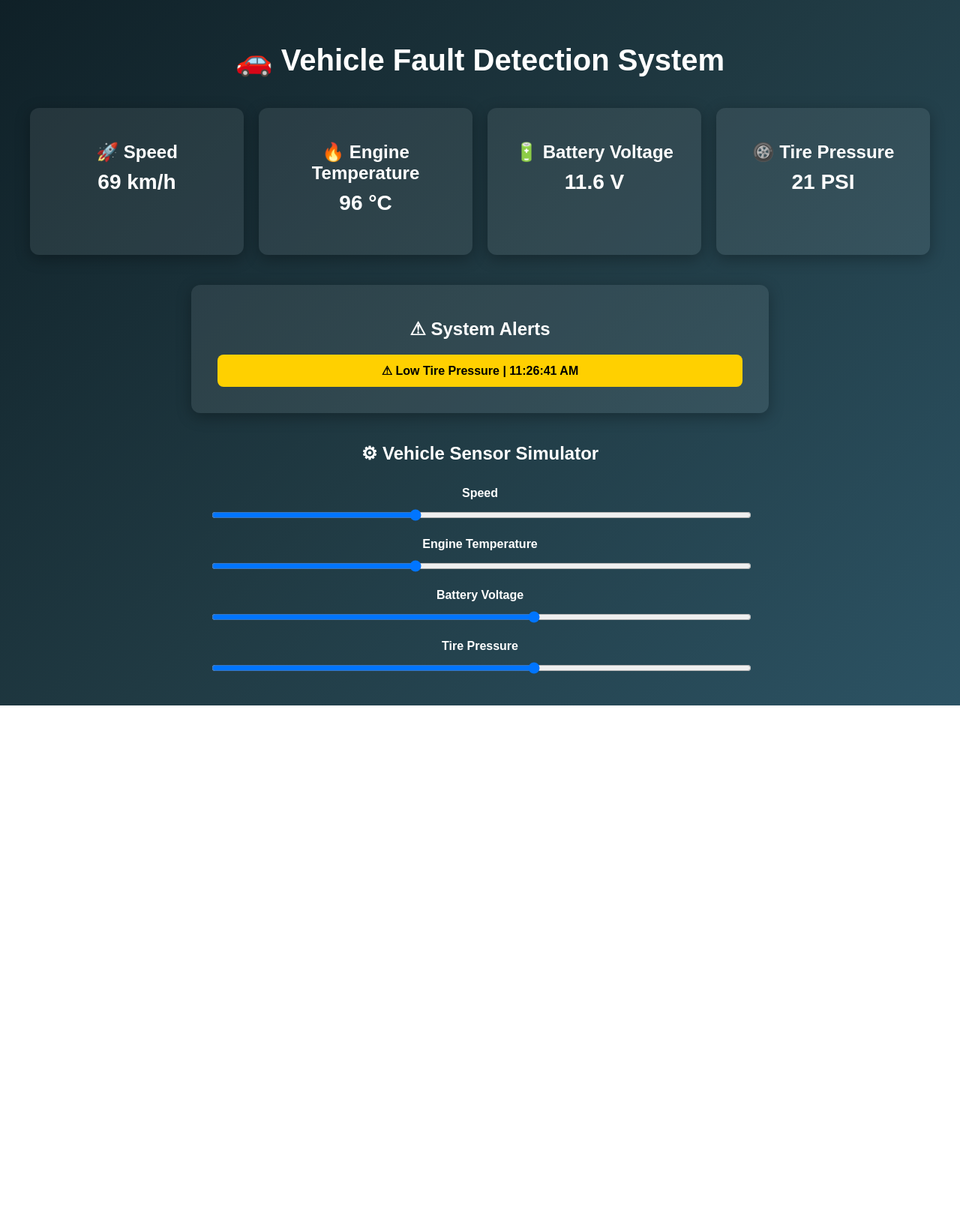
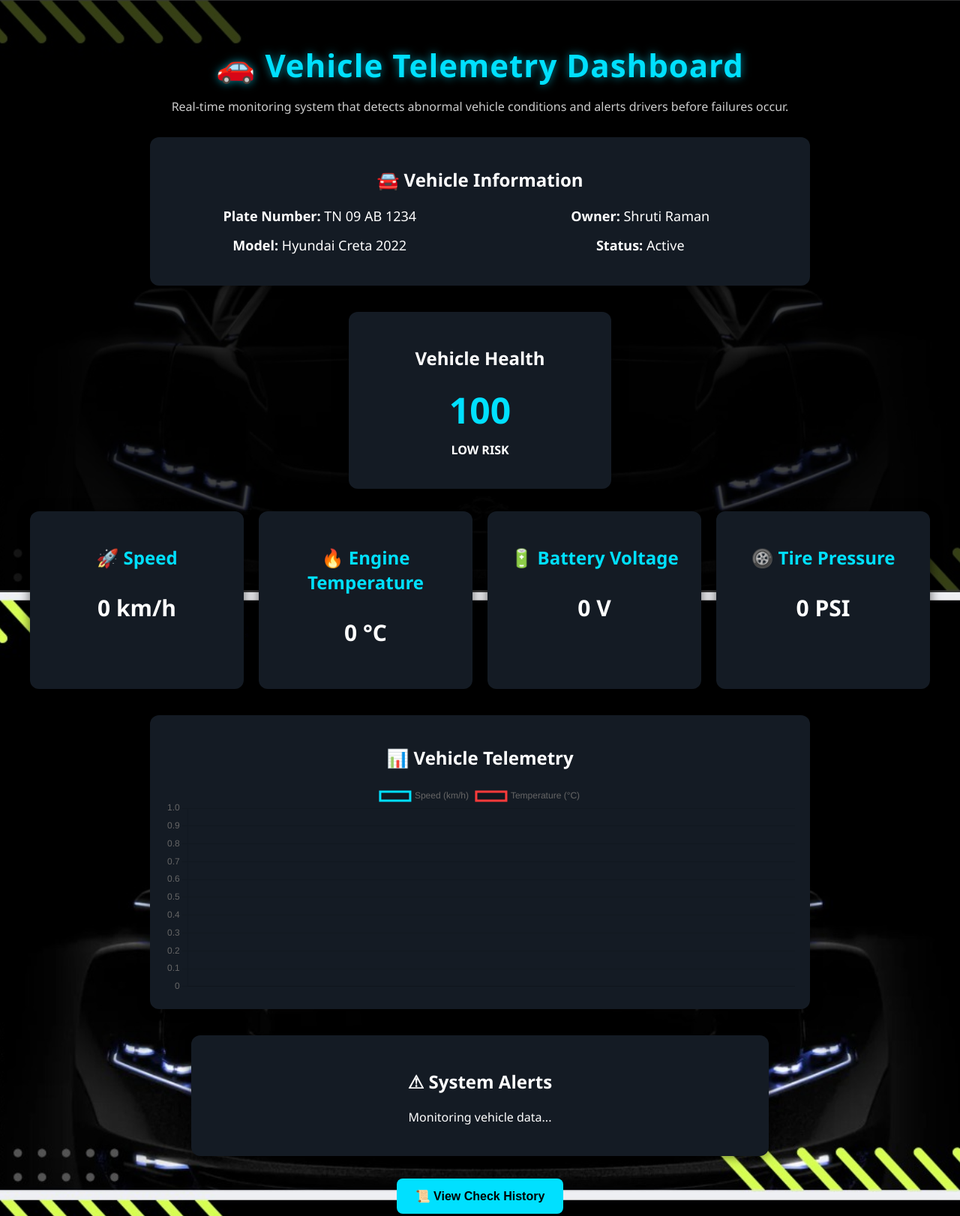
Before and after one commit to Jokar-dev/vehicle-fault-detection-system, a website: page public/index.html in a window 1280 px wide. Shown: the part 10-1632 px from the top of the page at 75% size. Before the commit the page ends 951 px from the top, so only its background shows below. Drawn offline with nearby package versions, Linux system fonts and the light colour scheme; a script that the page names is missing.

Commit message:
Added dashboard upgrades: health score, telemetry graph, QR code, UI improvements

```diff
--- a/public/index.html
+++ b/public/index.html
@@ -3,8 +3,15 @@
 
 <head>
 
-<title>Vehicle Fault Detection System</title>
+<title>Vehicle Telemetry Dashboard</title>
+
 <link rel="stylesheet" href="style.css">
+
+<!-- Chart.js for graphs -->
+<script src="https://cdn.jsdelivr.net/npm/chart.js"></script>
+
+<!-- QR code library -->
+<script src="https://cdnjs.cloudflare.com/ajax/libs/qrcodejs/1.0.0/qrcode.min.js"></script>
 
 </head>
 
@@ -12,7 +19,64 @@
 
 <div class="container">
 
-<h1 class="title">🚗 Vehicle Fault Detection System</h1>
+<h1 class="title">🚗 Vehicle Telemetry Dashboard</h1>
+
+<p class="subtitle">
+Real-time monitoring system that detects abnormal vehicle conditions and alerts drivers before failures occur.
+</p>
+
+
+<!-- VEHICLE INFO -->
+
+<div class="vehicle-info">
+
+<h2>🚘 Vehicle Information</h2>
+
+<div class="vehicle-grid">
+
+<div>
+<strong>Plate Number:</strong>
+<span id="plate">TN 09 AB 1234</span>
+</div>
+
+<div>
+<strong>Owner:</strong>
+<span id="owner">Shruti Raman</span>
+</div>
+
+<div>
+<strong>Model:</strong>
+<span id="model">Hyundai Creta 2022</span>
+</div>
+
+<div>
+<strong>Status:</strong>
+<span id="vehicleStatus">Active</span>
+</div>
+
+</div>
+
+<br>
+
+<div id="qrcode"></div>
+
+</div>
+
+
+<!-- VEHICLE HEALTH -->
+
+<div class="healthCard">
+
+<h2>Vehicle Health</h2>
+
+<div id="healthScore">100</div>
+
+<p id="riskLevel">LOW RISK</p>
+
+</div>
+
+
+<!-- SENSOR DASHBOARD -->
 
 <div class="grid">
 
@@ -38,37 +102,62 @@
 
 </div>
 
+
+<!-- TELEMETRY GRAPH -->
+
+<div class="vehicle-info">
+
+<h2>📊 Vehicle Telemetry</h2>
+
+<canvas id="speedChart" height="100"></canvas>
+
+</div>
+
+
+<!-- ALERTS -->
+
 <div class="alertBox">
 
 <h2>⚠ System Alerts</h2>
 
 <div id="alerts">
-<p>Adjust vehicle parameters below</p>
+<p>Monitoring vehicle data...</p>
 </div>
 
 </div>
 
 
-<h2 style="margin-top:40px;">⚙ Vehicle Sensor Simulator</h2>
+<!-- HISTORY -->
 
-<div class="controls">
+<button id="historyBtn" class="history-button">📜 View Check History</button>
 
-<label>Speed</label>
-<input type="range" id="speedInput" min="0" max="160" value="60">
+<div id="historyPanel" class="history-panel">
 
-<label>Engine Temperature</label>
-<input type="range" id="tempInput" min="60" max="140" value="90">
+<h2>Last 10 Vehicle Checks</h2>
 
-<label>Battery Voltage</label>
-<input type="range" id="batteryInput" min="9" max="14" step="0.1" value="12">
+<table id="historyTable">
 
-<label>Tire Pressure</label>
-<input type="range" id="tireInput" min="15" max="40" value="30">
+<thead>
+<tr>
+<th>Time</th>
+<th>Speed</th>
+<th>Temp</th>
+<th>Battery</th>
+<th>Tire</th>
+<th>Status</th>
+</tr>
+</thead>
+
+<tbody>
+</tbody>
+
+</table>
 
 </div>
 
 </div>
 
+
 <script src="script.js"></script>
 
 </body>
--- a/public/script.js
+++ b/public/script.js
@@ -1,6 +1,53 @@
+let historyData = [];
+
 function random(min,max){
 return Math.floor(Math.random()*(max-min+1))+min;
 }
+
+/* -------- TELEMETRY GRAPH -------- */
+
+const ctx = document.getElementById("speedChart").getContext("2d");
+
+let speedChart = new Chart(ctx,{
+type:"line",
+data:{
+labels:[],
+datasets:[
+{
+label:"Speed (km/h)",
+data:[],
+borderColor:"#00e0ff",
+fill:false
+},
+{
+label:"Temperature (°C)",
+data:[],
+borderColor:"#ff3b3b",
+fill:false
+}
+]
+},
+options:{
+responsive:true,
+scales:{
+y:{
+beginAtZero:true
+}
+}
+}
+});
+
+
+/* -------- QR CODE -------- */
+
+new QRCode(document.getElementById("qrcode"),{
+text:"Plate: TN 09 AB 1234 | Owner: Shruti Raman | Model: Hyundai Creta 2022",
+width:100,
+height:100
+});
+
+
+/* -------- MAIN VEHICLE DATA UPDATE -------- */
 
 function updateVehicleData(){
 
@@ -15,6 +62,8 @@ document.getElementById("battery").innerText = battery + " V";
 document.getElementById("tire").innerText = tire + " PSI";
 
 let alerts = [];
+
+/* -------- FAULT DETECTION -------- */
 
 if(temp > 110){
 alerts.push({msg:"🚨 Engine Overheating",level:"critical"});
@@ -33,6 +82,7 @@ alerts.push({msg:"⚠ Battery Voltage Low",level:"medium"});
 }
 
 const container = document.getElementById("alerts");
+
 container.innerHTML="";
 
 if(alerts.length === 0){
@@ -40,14 +90,126 @@ container.innerHTML="<p>✅ Vehicle Status Normal</p>";
 }
 
 alerts.forEach(a=>{
+
 let div=document.createElement("div");
+
 div.className="alert "+a.level;
+
 div.innerText=a.msg+" | "+new Date().toLocaleTimeString();
+
 container.appendChild(div);
+
+});
+
+
+/* -------- VEHICLE HEALTH SCORE -------- */
+
+let health = 100;
+
+if(temp > 110) health -= 30;
+if(speed > 120) health -= 20;
+if(tire < 25) health -= 20;
+if(battery < 11) health -= 10;
+
+document.getElementById("healthScore").innerText = health;
+
+
+/* -------- RISK LEVEL -------- */
+
+let risk = "LOW RISK";
+
+if(health < 70) risk = "MEDIUM RISK";
+if(health < 40) risk = "HIGH RISK";
+
+document.getElementById("riskLevel").innerText = risk;
+
+
+/* -------- STATUS UPDATE -------- */
+
+const status = alerts.length > 0 ? "Fault Detected" : "Normal";
+
+document.getElementById("vehicleStatus").innerText = status;
+
+
+/* -------- HISTORY LOG -------- */
+
+historyData.unshift({
+time:new Date().toLocaleTimeString(),
+speed:speed,
+temp:temp,
+battery:battery,
+tire:tire,
+status:status
+});
+
+if(historyData.length > 10){
+historyData.pop();
+}
+
+
+/* -------- UPDATE GRAPH -------- */
+
+let time = new Date().toLocaleTimeString();
+
+speedChart.data.labels.push(time);
+speedChart.data.datasets[0].data.push(speed);
+speedChart.data.datasets[1].data.push(temp);
+
+if(speedChart.data.labels.length > 10){
+speedChart.data.labels.shift();
+speedChart.data.datasets[0].data.shift();
+speedChart.data.datasets[1].data.shift();
+}
+
+speedChart.update();
+
+}
+
+
+/* -------- AUTO UPDATE -------- */
+
+setInterval(updateVehicleData,2000);
+
+
+/* -------- HISTORY TABLE -------- */
+
+function updateHistoryTable(){
+
+const tableBody = document.querySelector("#historyTable tbody");
+
+tableBody.innerHTML="";
+
+historyData.forEach(row=>{
+
+let tr=document.createElement("tr");
+
+tr.innerHTML=`
+<td>${row.time}</td>
+<td>${row.speed}</td>
+<td>${row.temp}</td>
+<td>${row.battery}</td>
+<td>${row.tire}</td>
+<td>${row.status}</td>
+`;
+
+tableBody.appendChild(tr);
+
 });
 
 }
 
-updateVehicleData();
 
-setInterval(updateVehicleData,2000);
+/* -------- HISTORY BUTTON -------- */
+
+document.getElementById("historyBtn").onclick = function(){
+
+const panel = document.getElementById("historyPanel");
+
+if(panel.style.display === "none"){
+panel.style.display = "block";
+updateHistoryTable();
+}else{
+panel.style.display = "none";
+}
+
+};
--- a/public/style.css
+++ b/public/style.css
@@ -1,62 +1,143 @@
 body{
 margin:0;
-font-family:Arial;
-background:linear-gradient(135deg,#0f2027,#203a43,#2c5364);
+font-family:'Segoe UI',sans-serif;
+background-image:url("images/car-bg.png");
+background-size:cover;
+background-position:center;
+background-attachment:fixed;
 color:white;
 }
+
+/* DARK OVERLAY */
+
+body::before{
+content:"";
+position:fixed;
+top:0;
+left:0;
+width:100%;
+height:100%;
+background:rgba(0,0,0,0.75);
+z-index:-1;
+}
+
+/* MAIN CONTAINER */
 
 .container{
 padding:40px;
 text-align:center;
 }
 
+/* TITLE */
+
 .title{
-margin-bottom:40px;
-font-size:40px;
+font-size:42px;
+margin-bottom:10px;
+letter-spacing:1px;
+color:#00e0ff;
+text-shadow:0 0 12px rgba(0,224,255,0.6);
 }
+
+.subtitle{
+opacity:0.8;
+margin-bottom:30px;
+font-size:16px;
+}
+
+/* VEHICLE INFO PANEL */
+
+.vehicle-info{
+background:#141b24;
+padding:20px;
+border-radius:12px;
+width:70%;
+margin:auto;
+margin-bottom:35px;
+box-shadow:0 0 15px rgba(0,0,0,0.6);
+}
+
+.vehicle-grid{
+display:grid;
+grid-template-columns:repeat(2,1fr);
+gap:15px;
+margin-top:10px;
+font-size:18px;
+}
+
+/* VEHICLE HEALTH CARD */
+
+.healthCard{
+background:#141b24;
+padding:25px;
+border-radius:12px;
+width:300px;
+margin:auto;
+margin-bottom:30px;
+box-shadow:0 0 20px rgba(0,0,0,0.6);
+}
+
+#healthScore{
+font-size:48px;
+font-weight:bold;
+color:#00e0ff;
+}
+
+#riskLevel{
+margin-top:10px;
+font-weight:bold;
+}
+
+/* SENSOR GRID */
 
 .grid{
 display:grid;
 grid-template-columns:repeat(4,1fr);
 gap:20px;
-margin-bottom:40px;
+margin-bottom:35px;
 }
 
+/* SENSOR CARDS */
+
 .card{
-background:rgba(255,255,255,0.08);
+background:#141b24;
 padding:25px;
 border-radius:12px;
-box-shadow:0 5px 20px rgba(0,0,0,0.3);
-transition:0.3s;
+box-shadow:0 0 15px rgba(0,0,0,0.6);
+transition:all 0.3s;
 }
 
 .card:hover{
-transform:scale(1.05);
+transform:translateY(-5px);
+box-shadow:0 0 20px rgba(0,224,255,0.3);
 }
 
 .card h2{
 margin-bottom:10px;
+color:#00e0ff;
 }
 
 .card p{
-font-size:22px;
+font-size:30px;
 font-weight:bold;
 }
 
+/* ALERT BOX */
+
 .alertBox{
-background:rgba(255,255,255,0.08);
+background:#141b24;
 padding:25px;
 border-radius:12px;
-box-shadow:0 5px 20px rgba(0,0,0,0.3);
 width:60%;
 margin:auto;
+box-shadow:0 0 15px rgba(0,0,0,0.6);
 }
 
 .alert{
 padding:12px;
 margin:10px;
-border-radius:8px;
+border-radius:6px;
 font-weight:bold;
+animation:fadeIn 0.4s ease;
 }
 
 .critical{
@@ -72,42 +153,75 @@ background:#ffd000;
 color:black;
 }
 
-.low{
-background:#1aff8c;
+/* HISTORY BUTTON */
+
+.history-button{
+margin-top:30px;
+padding:14px 25px;
+font-size:16px;
+border:none;
+border-radius:8px;
+cursor:pointer;
+background:#00e0ff;
 color:black;
+font-weight:bold;
+transition:0.3s;
 }
 
-.alert{
-padding:12px;
-margin:10px;
-border-radius:8px;
-font-weight:bold;
-animation:fadeIn 0.5s ease-in;
+.history-button:hover{
+background:#00bcd4;
 }
 
-@keyframes fadeIn{
-from{opacity:0; transform:translateY(10px);}
-to{opacity:1; transform:translateY(0);}
+/* HISTORY PANEL */
+
+.history-panel{
+display:none;
+margin-top:25px;
+background:#141b24;
+padding:20px;
+border-radius:12px;
+width:80%;
+margin-left:auto;
+margin-right:auto;
+box-shadow:0 0 15px rgba(0,0,0,0.6);
 }
-.card p{
-font-size:28px;
-font-weight:bold;
+
+/* TABLE */
+
+table{
+width:100%;
+border-collapse:collapse;
 margin-top:10px;
 }
-.controls{
-width:60%;
-margin:auto;
-margin-top:20px;
-display:flex;
-flex-direction:column;
-gap:10px;
+
+th,td{
+padding:10px;
+text-align:center;
 }
 
-.controls input{
-width:100%;
+th{
+background:#0f141b;
+color:#00e0ff;
 }
 
-.controls label{
-font-weight:bold;
-margin-top:10px;
+tr:nth-child(even){
+background:#1b2430;
 }
+
+/* ALERT ANIMATION */
+
+@keyframes fadeIn{
+from{
+opacity:0;
+transform:translateY(10px);
+}
+to{
+opacity:1;
+transform:translateY(0);
+}
+}
+
+.subtitle{
+opacity:0.8;
+margin-bottom:30px;
+}
```
Also changed, not shown: public/images/car-bg.png (added).
